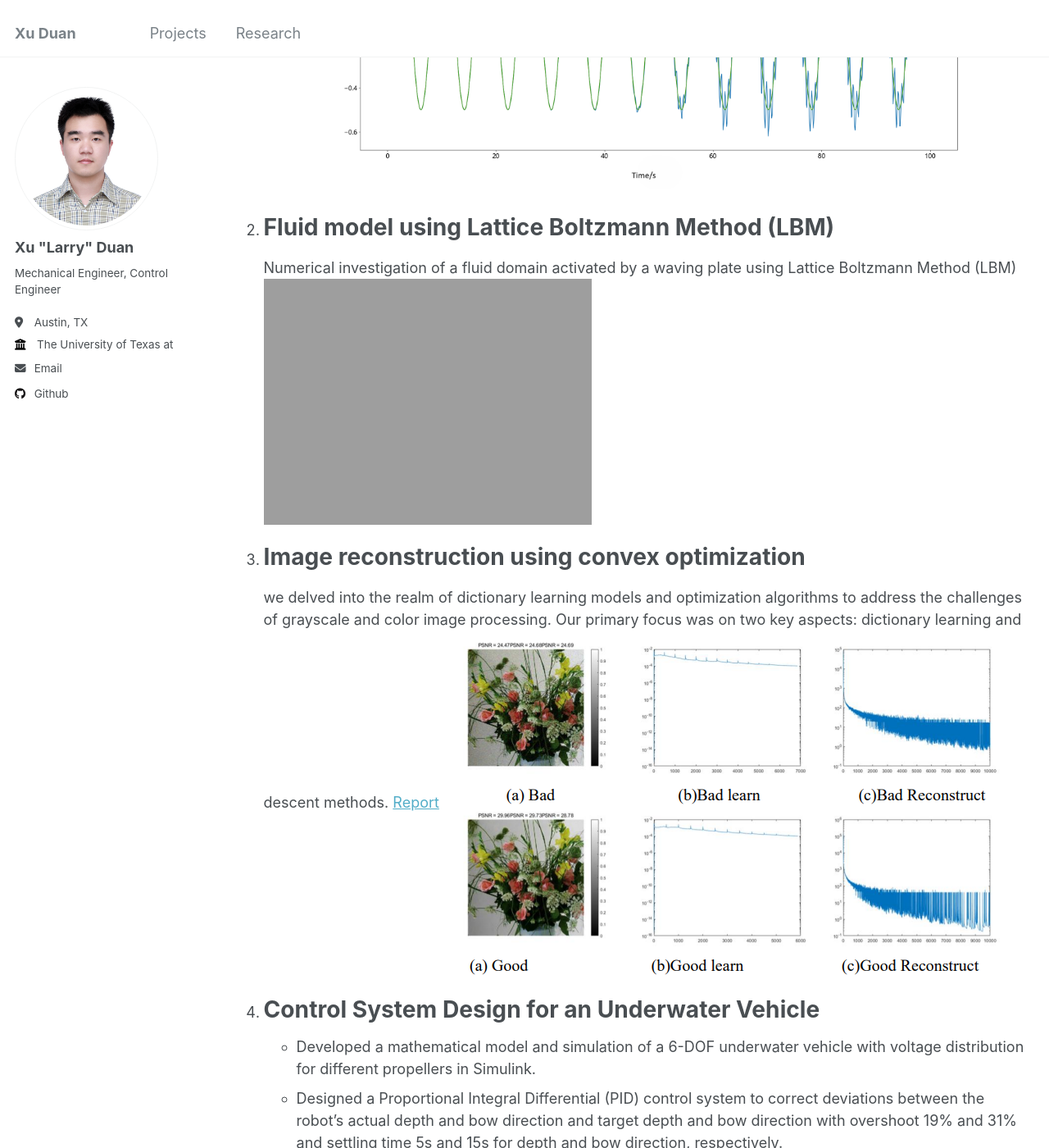
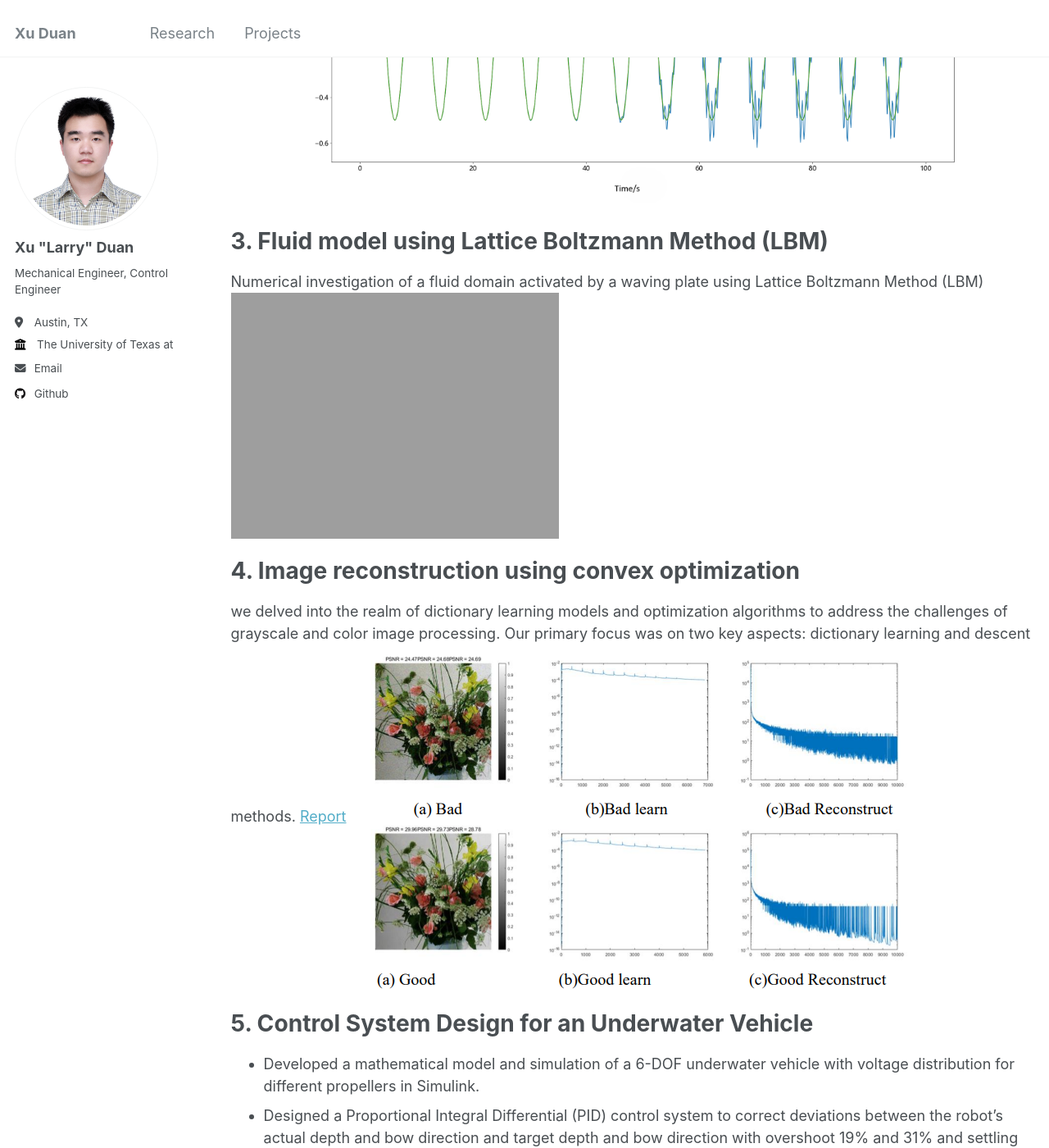
Before and after one commit to Xu-Duan/Xu-Duan.github.io, a Jekyll site: the page built from _pages/projects.md, in a window 1280 px wide and 1400 px high, scrolled down 1928 px. Shown: the whole window at 82% size. Built offline with Jekyll 4.4.1, drawn with Linux system fonts in a browser that asks for light colours; some of the changed text lies outside the part shown.

```diff
--- a/_pages/projects.md
+++ b/_pages/projects.md
@@ -9,8 +9,7 @@
 
 {% include base_path %}
 
-1. FEM
-======
+# 1. FEM
 Numerical investigation of linear advection equation with SUPG method. [Report](http://Xu-Duan.github.io/files/Numerical%20investigation%20of%20linear%20advection%20equation%20with%20SUPG%20method.pdf)
 
 ## 2D result
@@ -19,23 +18,19 @@
 ## 3D result
 ![3D result](http://Xu-Duan.github.io/images/solution-2-3d.png)
 
-2. Shallow water wave simulation
-======
+# 2. Shallow water wave simulation
 Numerical investigation of linear advection equation with SUPG method. [Report](http://Xu-Duan.github.io/files/CFD.pdf)
 ![Time step](http://Xu-Duan.github.io/images/timeStep.png)
 
-3. Fluid model using Lattice Boltzmann Method (LBM)
-======
+# 3. Fluid model using Lattice Boltzmann Method (LBM)
 Numerical investigation of a fluid domain activated by a waving plate using Lattice Boltzmann Method (LBM)
 ![LBM](http://Xu-Duan.github.io/images/LBM-project.gif)
 
-4. Image reconstruction using convex optimization
-======
+# 4. Image reconstruction using convex optimization
 we delved into the realm of dictionary learning models and optimization algorithms to address the challenges of grayscale and color image processing. Our primary focus was on two key aspects: dictionary learning and descent methods. [Report](http://Xu-Duan.github.io/files/optimization.pdf)
 ![Image Comparison](http://Xu-Duan.github.io/images/Optimization.png)
 
-5. Control System Design for an Underwater Vehicle
-======
+# 5. Control System Design for an Underwater Vehicle
 * Developed a mathematical model and simulation of a 6-DOF underwater vehicle with voltage distribution for different propellers in Simulink.
 * Designed a Proportional Integral Differential (PID) control system to correct deviations between the robot’s actual depth and bow direction and target depth and bow direction with overshoot 19% and 31% and settling time 5s and 15s for depth and bow direction, respectively.
 ![depth](http://Xu-Duan.github.io/images/response-depth.png) ![depth](http://Xu-Duan.github.io/images/response-direction.png)
```
Also changed, not shown: _data/navigation.yml (+4 -3 lines), _pages/sitemap.md (+2 -1 lines).
